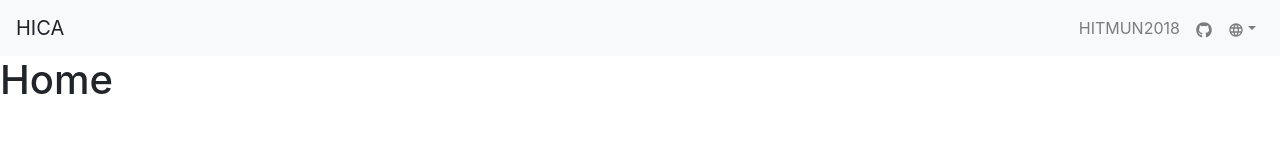
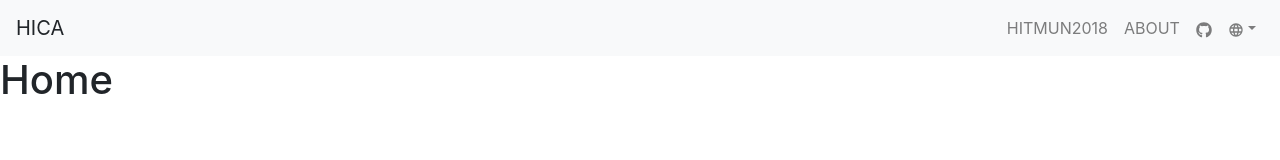
Before and after one commit to bd16s/hica-home, a React (Create React App) app in the folder hica-home-ui/: page / in a window 1280 px wide. Shown: the top 160 px of the page. Built offline with nearby package versions, Linux system fonts and the light colour scheme.

Commit message:
NavItem active and localize example

```diff
--- a/hica-home-ui/src/components/Header.js
+++ b/hica-home-ui/src/components/Header.js
@@ -18,6 +18,18 @@ import * as FontAwesome from 'react-icons/fa'
 import * as Material from 'react-icons/md'
 import { withRouter } from 'react-router-dom'
 import './Header.css'
+import PropTypes from 'prop-types';
+
+const content = {
+    en: {
+        about: 'ABOUT',
+        mun: 'HITMUN2018'
+    },
+    zh: {
+        about: '关于',
+        mun: '模拟联合国2018'
+    }
+}
 
 class Header extends Component {
     constructor(props) {
@@ -25,8 +37,15 @@ class Header extends Component {
 
         this.toggle = this.toggle.bind(this);
         this.state = {
-            isOpen: false
+            isOpen: false,
+            activePath: '/'
         };
+
+        this.props.history.listen((location) => {
+            this.setState({
+                activePath: location.pathname
+            });
+        });
     }
 
     toggle() {
@@ -34,24 +53,30 @@ class Header extends Component {
             isOpen: !this.state.isOpen
         });
     }
+
     selectLanguage = lang => {
         this.props.setLanguage(lang);
     }
+
     navigateTo = path => {
         this.props.history.push(path);
     }
 
     // Use ISO639-1 code for languages
     render() {
+        const text = content[this.props.language];
         return (
             <div>
-                <Navbar color="light" light expand="md">
+                <Navbar color='light' light expand="md">
                     <NavbarBrand className='clickable' onClick={() => this.navigateTo('/')}>HICA</NavbarBrand>
                     <NavbarToggler onClick={this.toggle} />
                     <Collapse isOpen={this.state.isOpen} navbar>
                         <Nav className="ml-auto" navbar>
-                            <NavItem>
-                                <NavLink className='clickable' onClick={() => this.navigateTo('/mun')}>HITMUN2018</NavLink>
+                            <NavItem active={this.state.activePath === '/mun'}>
+                                <NavLink className='clickable' onClick={() => this.navigateTo('/mun')}>{text.mun}</NavLink>
+                            </NavItem>
+                            <NavItem active={this.state.activePath === '/about'}>
+                                <NavLink className='clickable' onClick={() => this.navigateTo('/about')}>{text.about}</NavLink>
                             </NavItem>
                             <NavItem>
                                 <NavLink className='clickable' onClick={() => window.open("https://github.com/bd16s/hica-home", "_blank")}><FontAwesome.FaGithub /></NavLink>
@@ -73,7 +98,13 @@ class Header extends Component {
     }
 }
 
+Header.propTypes = {
+    language: PropTypes.string,
+    history: PropTypes.object
+};
+
 const mapStateToProps = state => ({
+    language: state.header.language
 })
 
 const mapDispatchToProps = dispatch => ({
--- a/hica-home-ui/src/reducers/headerReducer.js
+++ b/hica-home-ui/src/reducers/headerReducer.js
@@ -2,15 +2,13 @@ const initialState = {
     language: "en"
 };
 
-const todos = (state = initialState, action) => {
+const headerReducer = (state = initialState, action) => {
     switch (action.type) {
         case 'SET_LANGUAGE':
-            state.language = action.language
-            break;
+            return { ...state, language: action.language };
         default:
-            break;
+            return state;
     }
-    return state;
 }
 
-export default todos
+export default headerReducer
--- a/hica-home-ui/src/reducers/index.js
+++ b/hica-home-ui/src/reducers/index.js
@@ -2,5 +2,5 @@ import { combineReducers } from 'redux'
 import headerReducer from './headerReducer'
 
 export default combineReducers({
-    headerReducer
+    header: headerReducer
 })
```
